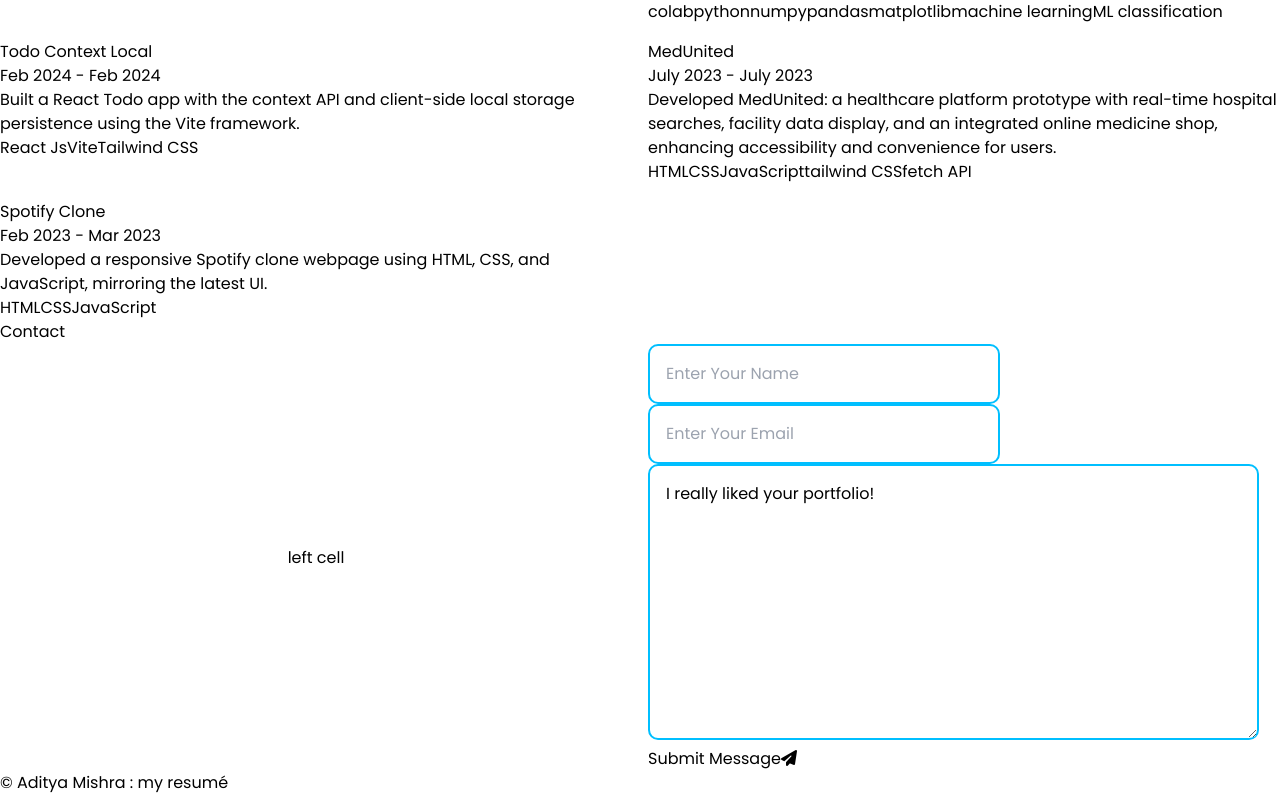
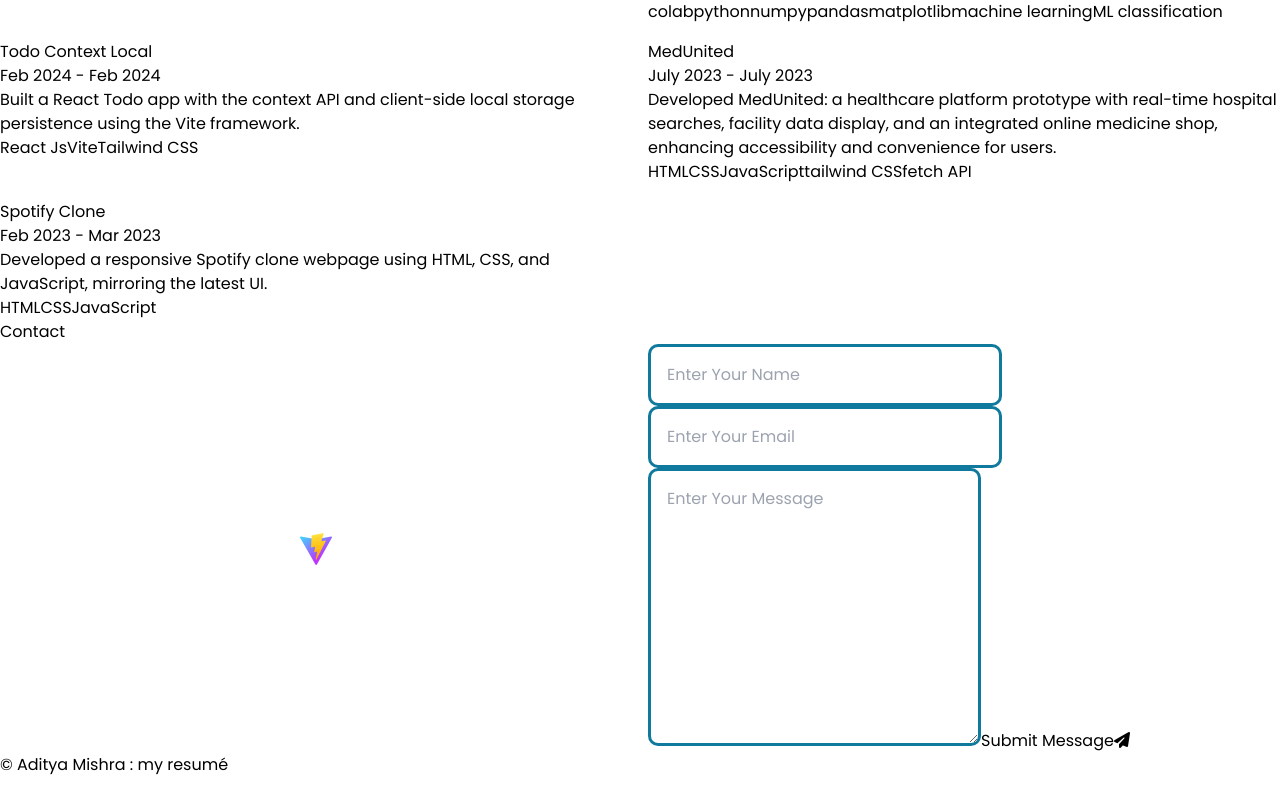
Before and after one commit to AdityaNath0777/portfolio_2_pt_0, a React (Vite) app: page / in a window 1280 px wide. Shown: the part 2123-2918 px from the top of the page. Built offline with nearby package versions, Linux system fonts and the light colour scheme.

Commit message:
Contact section update

```diff
--- a/src/components/Contact/Contact.jsx
+++ b/src/components/Contact/Contact.jsx
@@ -2,6 +2,7 @@
 import "./contact.css";
 import { Bio } from "../../constants";
 import Button from "../Button";
+import { myPic } from "../../assets";
 
 const Contact = () => {
   const [formData, setFormData] = useState({
@@ -19,10 +20,12 @@
     <section id="contact" className="min-h-screen px-6">
       <h2 className="text-4xl font-bold text-slate-900 py-10">Contact</h2>
       <div className="contact-container">
-        <span>left cell</span>
+        <div className="w-full">
+          <img src={myPic} alt="contact img" className="w-3/5 mx-auto" />
+        </div>
         <form
           onSubmit={handleContactSumit}
-          className="grid grid-cols-1 gap-4 w-4/5 mx-auto contact-form"
+          className="grid grid-cols-1 gap-4 w-11/12  mx-auto contact-form"
         >
           <input
             type="text"
@@ -36,15 +39,14 @@
             id="contact-form-mail"
             placeholder="Enter Your Email"
           />
-            {/* className="h-72  text-wrap" */}
+          {/* className="h-72  text-wrap" */}
           <textarea
             type="textarea"
             rows={10}
-            cols={40}
-            defaultValue="I really liked your portfolio!"
             name="message"
             id="contact-form-msg"
             placeholder="Enter Your Message"
+            className="resize-none"
           />
           {/* <div className="submit-contact-btn-container w-full"> */}
           <Button
--- a/src/components/Contact/contact.css
+++ b/src/components/Contact/contact.css
@@ -7,7 +7,12 @@
 }
 
 .contact-form input, .contact-form textarea {
-  border: 2px solid deepskyblue;
+  border: 3px solid rgb(15, 122, 157);
   border-radius: 10px;
   padding: 1rem;
+  outline-color: rgb(9, 74, 95);
 }
+.contact-form input:focus, .contact-form textarea:focus {
+  border-color: skyblue ;
+  outline-color: skyblue ;
+}
```
